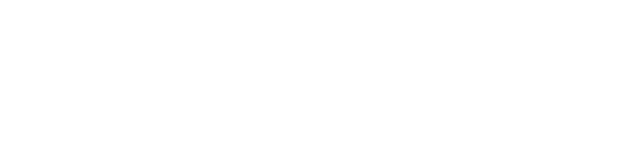
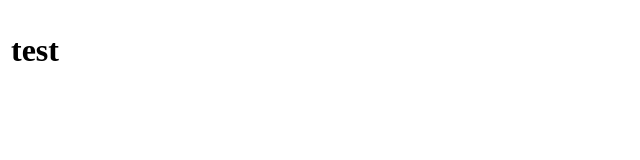
Before and after one commit to HeerenDesignNL/project202401, a plain HTML site: page index.html in a window 1280 px wide. Shown: the full height of the page, 0-640 px from the left. Drawn offline with Linux system fonts and the light colour scheme.

Commit message:
second test

```diff
--- a/index.html
+++ b/index.html
@@ -7,6 +7,10 @@
     <meta name="author" content="Kevin Heeren">
 </head>
 <body>
-
+    <table>
+        <th>
+            <h1>test</h1>
+        </th>
+    </table>
 </body>
 </html>
```
